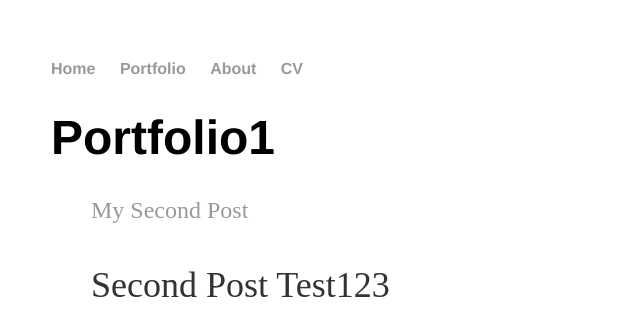
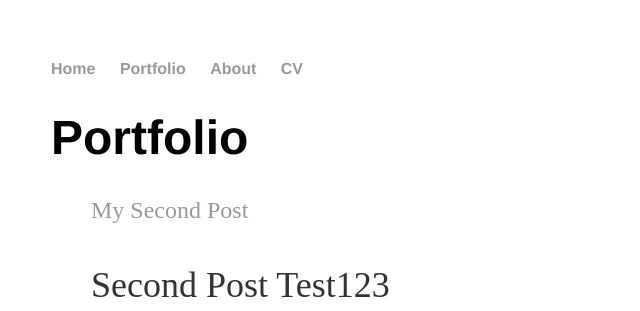
Before and after one commit to SanderHageman/sanderhageman.github.io, a Jekyll site: the page built from portfolio/index.html, in a window 1280 px wide. Shown: the top 311 px of the page, without its empty margins (141-781 px from the left). Built offline with Jekyll 4.4.1, drawn with Linux system fonts in a browser that asks for light colours.

Commit message:
Update index.html

```diff
--- a/portfolio/index.html
+++ b/portfolio/index.html
@@ -1,6 +1,6 @@
 ---
 layout: default
-title: Portfolio1
+title: Portfolio
 ---
 <h1>{{ page.title }}</h1>
 <ul class="posts">
@@ -20,7 +20,7 @@ title: Portfolio1
 		</a>
 
 		<br>
-		{{ post.excerpt | remove: 'youtube'}}
+		{{ post.excerpt }}
 
 	</li>
 
```
